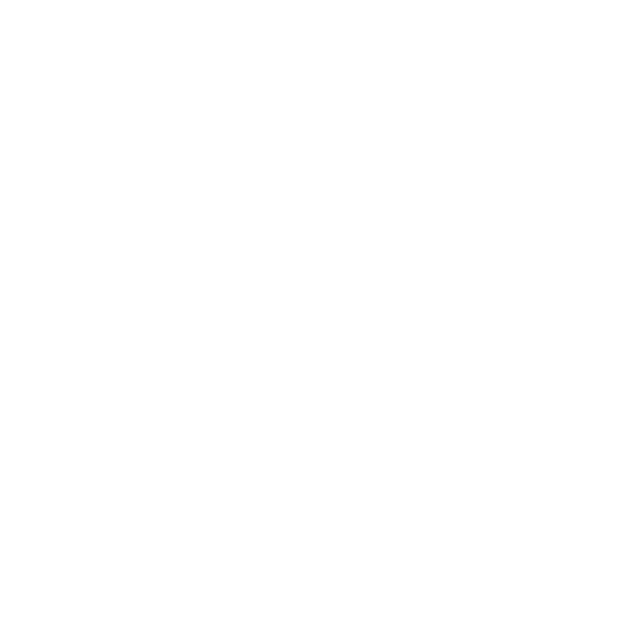
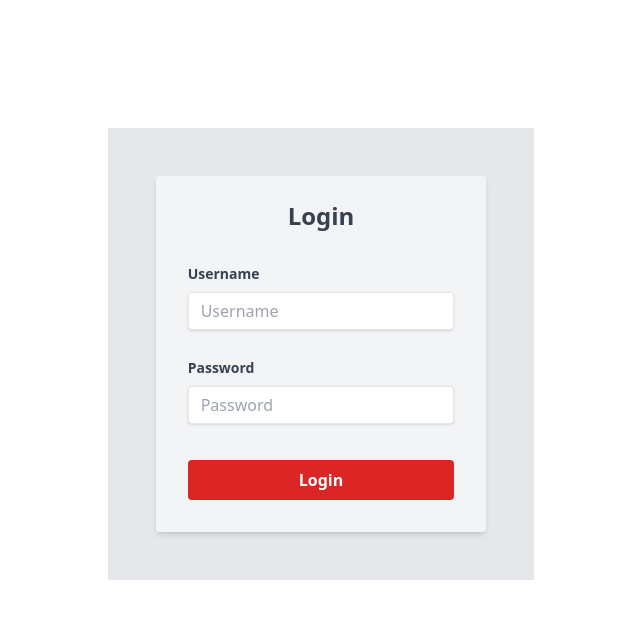
Before and after one commit to rasyid15/Soccer-FE, a React (Create React App) app: page /login in a window 1280 px wide. Before the commit this address had no page. Shown: the top 618 px of the page, without its empty margins (319-959 px from the left). Built offline with nearby package versions, Linux system fonts and the light colour scheme.

Commit message:
add Login

```diff
--- a/src/App.jsx
+++ b/src/App.jsx
@@ -4,6 +4,7 @@
 import Player from "./pages/player";
 import Team from "./pages/team";
 import Detail from "./pages/detail";
+import Login from "./pages/login";
 
 function App() {
   return (
@@ -13,6 +14,7 @@
         <Route path="/player" element={<Player />} />
         <Route path="/team" element={<Team />} />
         <Route path="/detail" element={<Detail />} />
+        <Route path="/login" element={<Login />} />
       </Routes>
     </BrowserRouter>
   );
--- a/src/components/Navbar.jsx
+++ b/src/components/Navbar.jsx
@@ -1,27 +1,26 @@
 import React from "react";
+import {MdLogout} from "react-icons/md";
 
 export default function Navbar() {
   return (
-    <div className="h-[4.3rem] bg-red-600 flex hover:bg-fixed ">
+    <div className="w-full h-[4.3rem] bg-red-600 flex hover:bg-fixed ">
       <div className="flex items-center ml-7">
         <a
           href="/"
           className={`text-4xl font-bold text-white ${
             window.location.pathname === "/" ? "text-2xl text-gray-800 " : ""
           }`}
-
         >
           LMSS
         </a>
       </div>
       <div className="flex justify-center flex-grow">
-        <div className="flex justify-center gap-5 items-center">
+        <div className="flex justify-center gap-5 items-center ml-10">
           <a
             href="/"
             className={`text-lg text-white py-5 text-center hover:text-2xl hover:text-gray-800 transition-all ${
               window.location.pathname === "/" ? "text-2xl text-gray-800 " : ""
             }`}
-
           >
             Match
           </a>
@@ -32,7 +31,6 @@
                 ? "text-2xl text-gray-800 "
                 : ""
             }`}
-
           >
             Team
           </a>
@@ -43,7 +41,6 @@
                 ? "text-2xl text-gray-800 "
                 : ""
             }`}
-
           >
             Player
           </a>
@@ -54,9 +51,20 @@
                 ? "text-2xl text-gray-800 "
                 : ""
             }`}
-
           >
             Detail
+          </a>
+        </div>
+        <div className="flex items-center ml-auto mr-5">
+          <a
+            href="/login"
+            className={`flex items-center text-lg font-bold text-red-600 py-2 px-6 bg-white rounded-lg hover:text-red-800 transition-all ${
+              window.location.pathname === "/login"
+                ? "text-2xl text-gray-800"
+                : ""
+            }`}
+          >
+            Log Out <MdLogout className="ml-1 font-bold"/>
           </a>
         </div>
       </div>
--- /dev/null
+++ b/src/pages/login.jsx
@@ -0,0 +1,72 @@
+import React, {useState, useEffect} from "react";
+import axios from "axios";
+
+function Login() {
+    const [password, setPassword] = useState();
+
+    useEffect(() => {
+
+    },)
+
+  return (
+    <div className="w-full">
+      <div className="flex justify-center items-center">
+        <div className="w-1/3 bg-gray-200 mt-32">
+          <form
+            className=" bg-gray-100 shadow-md rounded px-8 pt-6 p-8 m-12 mt-30"
+            onSubmit={(e) => this.handleLogin(e)}
+          >
+            <p className="text-gray-700 text-2xl font-bold mb-8 text-center">
+              Login
+            </p>
+            <div className="mb-4">
+              <label
+                className="block text-gray-700 text-sm font-bold mb-2"
+                for="email"
+              >
+                Username
+              </label>
+              <input
+                className="shadow appearance-none border rounded w-full py-2 px-3 text-gray-700 mb-3 leading-tight focus:outline-none focus:shadow-outline"
+                id="username"
+                name="username"
+                placeholder="Username"
+                value={""}
+                onChange={""}
+                required
+              />
+            </div>
+            <div className="mb-6">
+              <label
+                className="block text-gray-700 text-sm font-bold mb-2"
+                for="password"
+              >
+                Password
+              </label>
+              <input
+                className="shadow appearance-none border rounded w-full py-2 px-3 text-gray-700 mb-3 leading-tight focus:outline-none focus:shadow-outline"
+                id="password"
+                name="password"
+                type="password"
+                placeholder="Password"
+                value={""}
+                onChange={""}
+                required
+              />
+            </div>
+            <div className="flex items-center justify-between">
+              <button
+                className="bg-red-600 hover:bg-red-700 text-white font-bold py-2 w-full rounded focus:outline-none focus:shadow-outline"
+                type="submit"
+              >
+                Login
+              </button>
+            </div>
+          </form>
+        </div>
+      </div>
+    </div>
+  );
+}
+
+export default Login;
```
